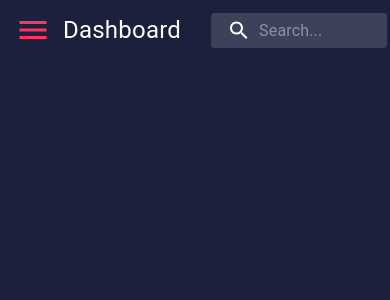
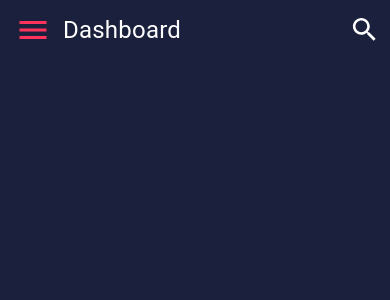
Before and after one commit to AlgoVisionKnights-V2/adv-react, a React (Create React App) app: page / in a window 390 px wide. Shown: the top 300 px of the page. Built offline with nearby package versions, Linux system fonts and the light colour scheme.

Commit message:
App Bar and navigation are responsive

```diff
--- a/src/components/header/Header.css
+++ b/src/components/header/Header.css
@@ -14,6 +14,7 @@
 	display: inherit;
 	width: 850px;
 	align-items: center;
+	justify-content: inherit;
 }
 
 .LeftMenus {
@@ -39,12 +40,39 @@
 	color: #ffffff;
 }
 
-.TopPageToggle {
-	margin: 0px 0px 0px 7px;
+.SearchInputMobile {
+	display: none;
 }
 
-@media (max-width: 600px) {
+#search-button-mobile {
+	padding: 0;
+}
+
+.TopPageToggle {
+	margin: 0px 0px 0px 15px;
+}
+
+@media (max-width: 610px) {
 	.TopPageToggle {
 		display: none;
 	}
+
+	#toolbar {
+		padding: 0px 10px 0px 3px;
+	}
 }
+
+@media (max-width: 450px) {
+	#search-input {
+		display: none;
+	}
+
+	.SearchInputMobile {
+		display: inherit;
+	}
+
+	#search-icon-mobile {
+		font-size: 1.3em;
+		color: #ffffff;
+	}
+}
--- a/src/components/header/Header.js
+++ b/src/components/header/Header.js
@@ -80,6 +80,11 @@ function Header({ toggleDrawer, algoPage, setAlgoPage }) {
 								}}
 							/>
 						</div>
+						<div className='SearchInputMobile'>
+							<IconButton id='search-button-mobile'>
+								<SearchIcon id='search-icon-mobile' />
+							</IconButton>
+						</div>
 					</div>
 
 					<div className='TopPageToggle'>
```
